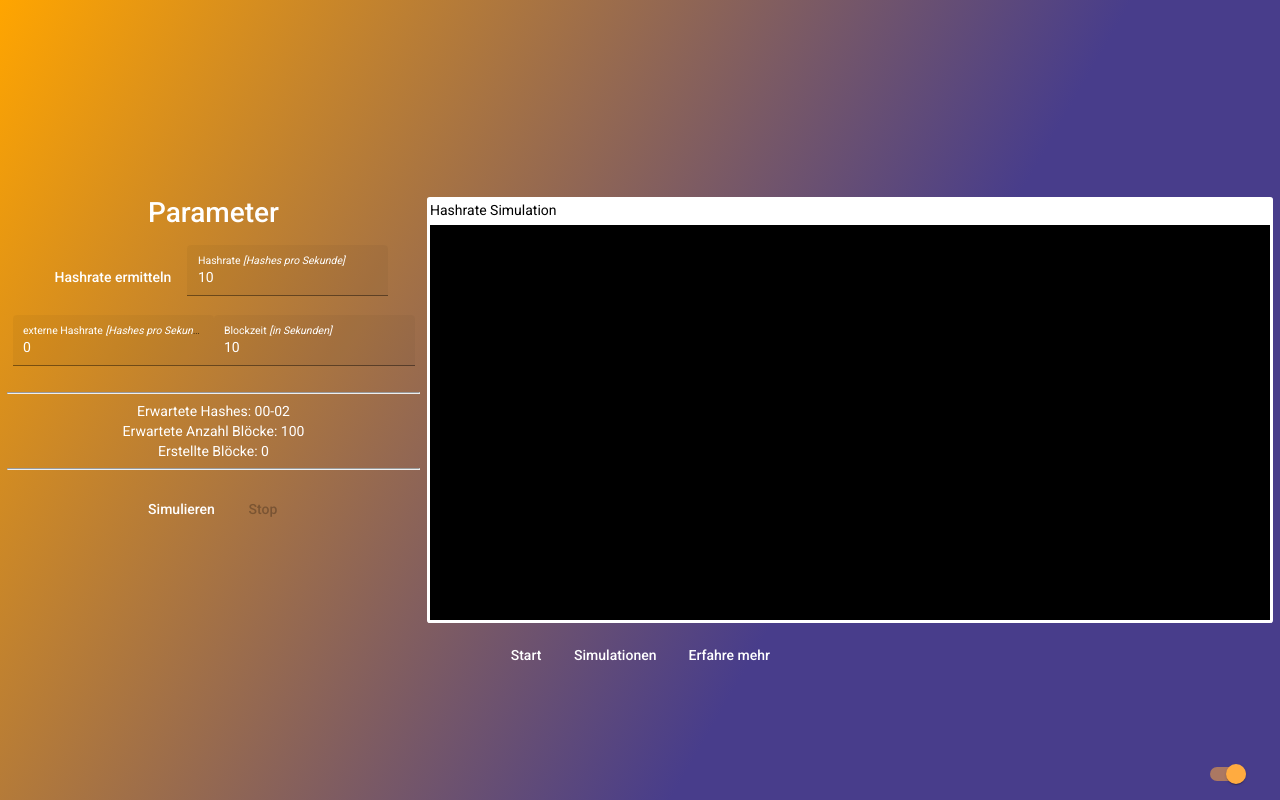
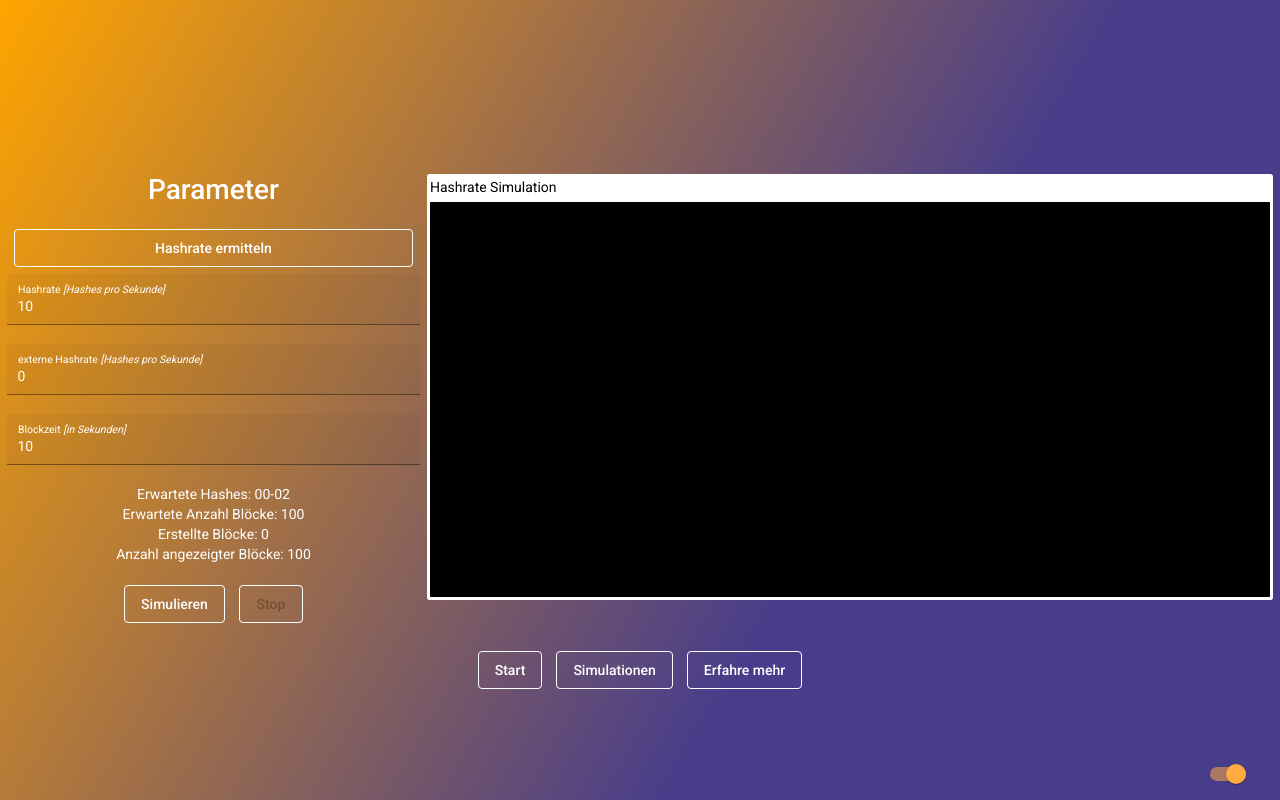
Before and after one commit to MyKaez/btc-playground, an Angular app: page /simple-pow in a window 1280 px wide. Built offline with nearby package versions, Linux system fonts and the light colour scheme.

Commit message:
layouting

```diff
--- a/src/app/simple-view/pow/pow.component.html
+++ b/src/app/simple-view/pow/pow.component.html
@@ -1,7 +1,7 @@
 <div class="wrapper">
     <div class="inner-items">
         <div class="items">
-            <div class="text">
+            <div class="text parameters">
                 <h2>Parameter</h2>
 
                 <button mat-button (click)="determineHashRate()" [disabled]="isRunning">Hashrate ermitteln</button>
@@ -24,16 +24,10 @@
                         [readonly]="isRunning">
                 </mat-form-field>
 
-                <hr />
-                <span>Erwartete Hashes: {{expectedPrefixes}}</span><br />
-                <span>Erwartete Anzahl Blöcke: {{expectedAmountOfBlocks}}</span><br />
-                <span>Erstellte Blöcke: {{amountOfHashesCreated}}</span><br />
-                <span *ngIf="amountOfHashesCreated > maxAmountOfHashesCreated">
-                    Anzahl angezeigter Blöcke: {{maxAmountOfHashesCreated}}
-                    <br />
-                </span>
-
-                <hr />
+                <span>Erwartete Hashes: {{expectedPrefixes}}</span>
+                <span>Erwartete Anzahl Blöcke: {{expectedAmountOfBlocks}}</span>
+                <span>Erstellte Blöcke: {{amountOfHashesCreated}}</span>
+                <span>Anzahl angezeigter Blöcke: {{maxAmountOfHashesCreated}}</span>
 
                 <div class="buttons">
                     <button mat-button (click)="simulate()" [disabled]="isRunning">Simulieren</button>
--- a/src/app/simple-view/simple-view.component.scss
+++ b/src/app/simple-view/simple-view.component.scss
@@ -102,6 +102,11 @@
     }
 }
 
+.parameters {
+    display: flex;
+    flex-direction: column;
+}
+
 .buttons {
     padding-top: 1em;
 }
@@ -109,3 +114,8 @@
 .input {
     color: white;
 }
+
+button {
+    border: 1px solid white;
+    margin: 0.5em;
+}
```
